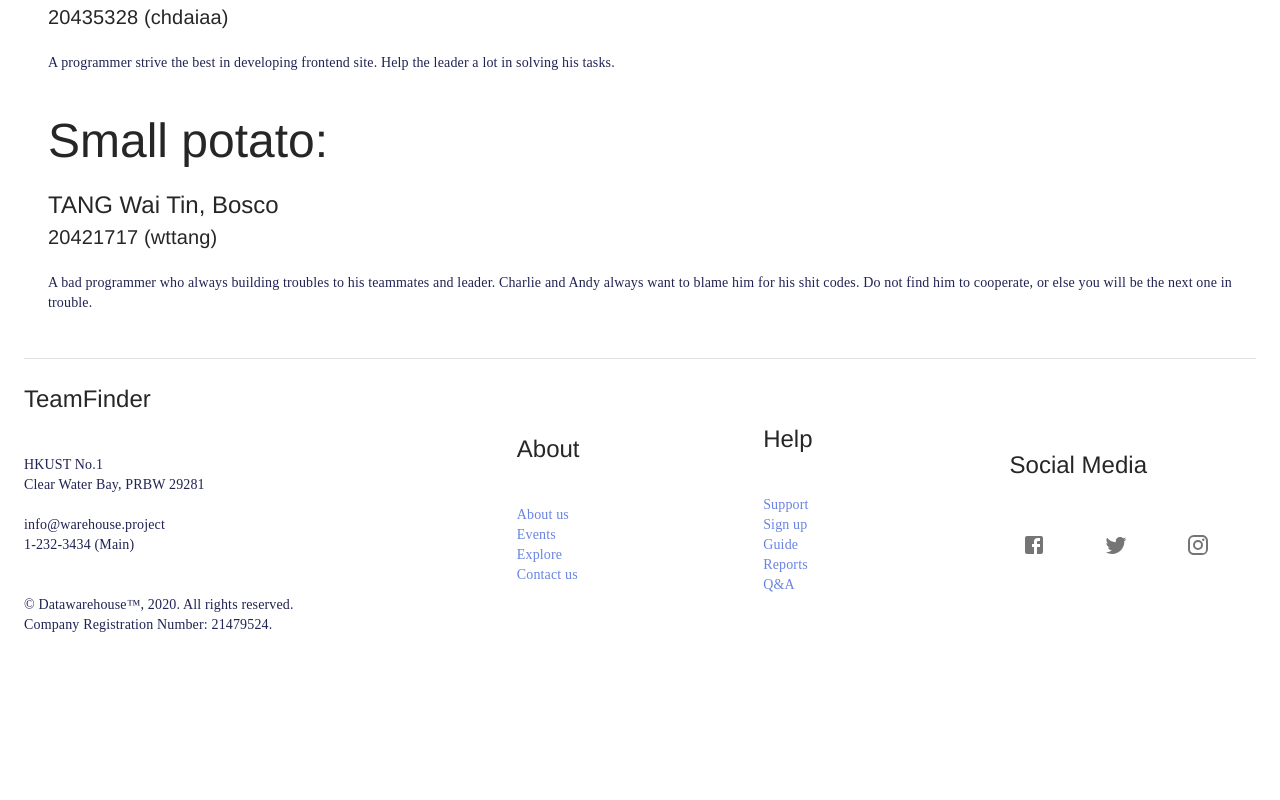
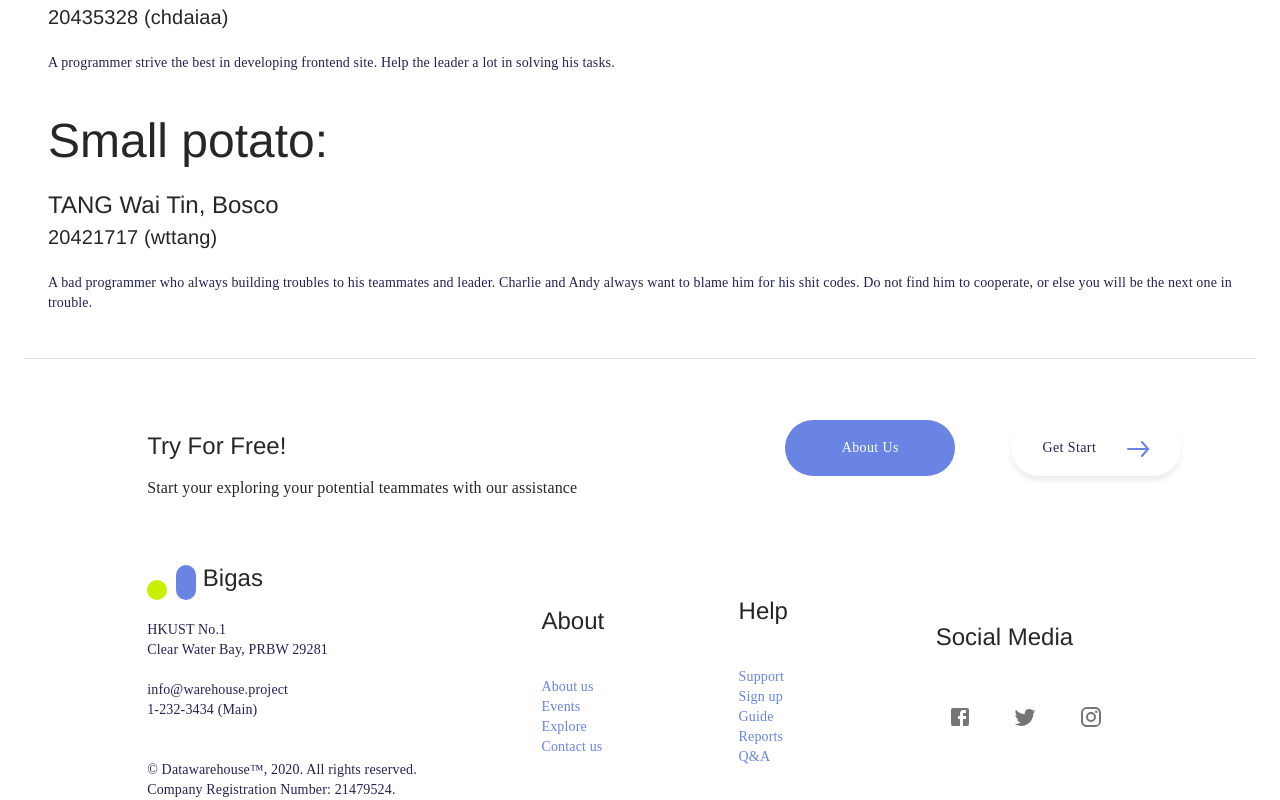
Before and after one commit to BoscoTin/COMP4021-Frontend, a Next.js app: page /about in a window 1280 px wide. Shown: the part 829-1629 px from the top of the page. Before the commit the page ends 1464 px from the top, so only its background shows below. Built offline with nearby package versions, Linux system fonts and the light colour scheme.

Commit message:
finish updating main page

```diff
--- a/pages/questionaire.js
+++ b/pages/questionaire.js
@@ -34,6 +34,8 @@ const useStyles = makeStyles((theme) => ({
   },
   lineh_130: {
     lineHeight: 1.3,
+  },font_roboto_size1:{
+    fontSize:"36px"
   },
 
   LeftLayer: {
--- a/src/components/Layout/public/Footer.js
+++ b/src/components/Layout/public/Footer.js
@@ -1,9 +1,10 @@
 import React from "react";
 
-import { Grid, Typography, IconButton } from "@material-ui/core";
+import { Box ,Grid, Typography, IconButton,Button } from "@material-ui/core";
 import { Facebook, Twitter, Instagram } from "@material-ui/icons";
 
 import Link from "../../Link";
+import clsx from "clsx";
 
 const socialInfos = [
   { key: "fb", url: "https://www.facebook.com", icon: <Facebook/>},
@@ -15,9 +16,36 @@ export default function (props) {
   const { classes } = props;
 
   return (
-    <div className={classes.footer}>
+      <div >
+        <div className={classes.footTitle} >
+          <Typography variant={"h5"}>
+            Try For Free!
+            <Button className={clsx(classes.footButton,classes.footButtonMargin1,classes.footButtonStyle1)}
+                    href="/about"
+                    component={Link}>
+              <Box color={"#FFFFFF"}>About Us</Box>
+            </Button>
+            <Button className={clsx(classes.footButton,classes.footButtonMargin2,classes.footButtonStyle2)}
+                    href="/signup"
+                    component={Link}>
+
+                Get Start<img src={"arrow.svg"} className={classes.footArrow}/>
+            </Button>
+            <br/>
+            <Typography color={"#4B5D68"}>
+              Start your exploring your potential teammates with our assistance
+            </Typography>
+          </Typography>
+
+        </div>
+
+        <div className={classes.footer} >
+          <br />
           <div className={classes.footInfo}>
-        <Typography variant="h5">TeamFinder</Typography>
+            <Box display={"inline"}>
+              <img src={"Bigas.svg"} />
+            </Box>
+            <Typography variant="h5" display={"inline"}> Bigas</Typography>
             <br />
             <br />
             <Typography variant="body2">HKUST No.1</Typography>
@@ -96,5 +124,6 @@ export default function (props) {
             </Grid>
           </div>
         </div>
+      </div>
   );
 }
--- a/src/styles/PublicAppBar.js
+++ b/src/styles/PublicAppBar.js
@@ -44,6 +44,40 @@ const useStyles = makeStyles((theme) => ({
         marginBottom: theme.spacing(2),
         display: "flex",
         flexDirection: "horizontal",
+        marginLeft:"10%",
+        marginRight:"10%"
+    },
+    footTitle:{
+        width:"90%",
+        marginTop:"5%",
+        marginLeft:"10%",
+        marginBottom:"5%"
+    },
+    footButton:{
+        borderRadius:"50px",
+        height:"56px",
+        width:"170px"
+    },
+    footButtonMargin1:{
+        marginLeft:"45%"
+    },
+    footButtonMargin2:{
+        marginLeft:"5%"
+    },
+    footButtonStyle1:{
+        backgroundColor: theme.palette.primary.main,
+        "&:hover": {
+            backgroundColor: theme.palette.primary.main,
+        },
+    },footButtonStyle2:{
+        boxShadow: "0px 5px 5px rgba(75, 93, 104, 0.1)",
+        backgroundColor:theme.palette.background,
+        "&:hover": {
+            backgroundColor: theme.palette.background,
+        },
+    },footArrow:{
+        marginTop:"1%",
+        marginLeft:"20%"
     },
     footInfo: {
         width: "40%",
```
Also changed, not shown: public/Bigas.svg (added), public/arrow.svg (added). Lines whose indentation alone changed are shown as unchanged.
